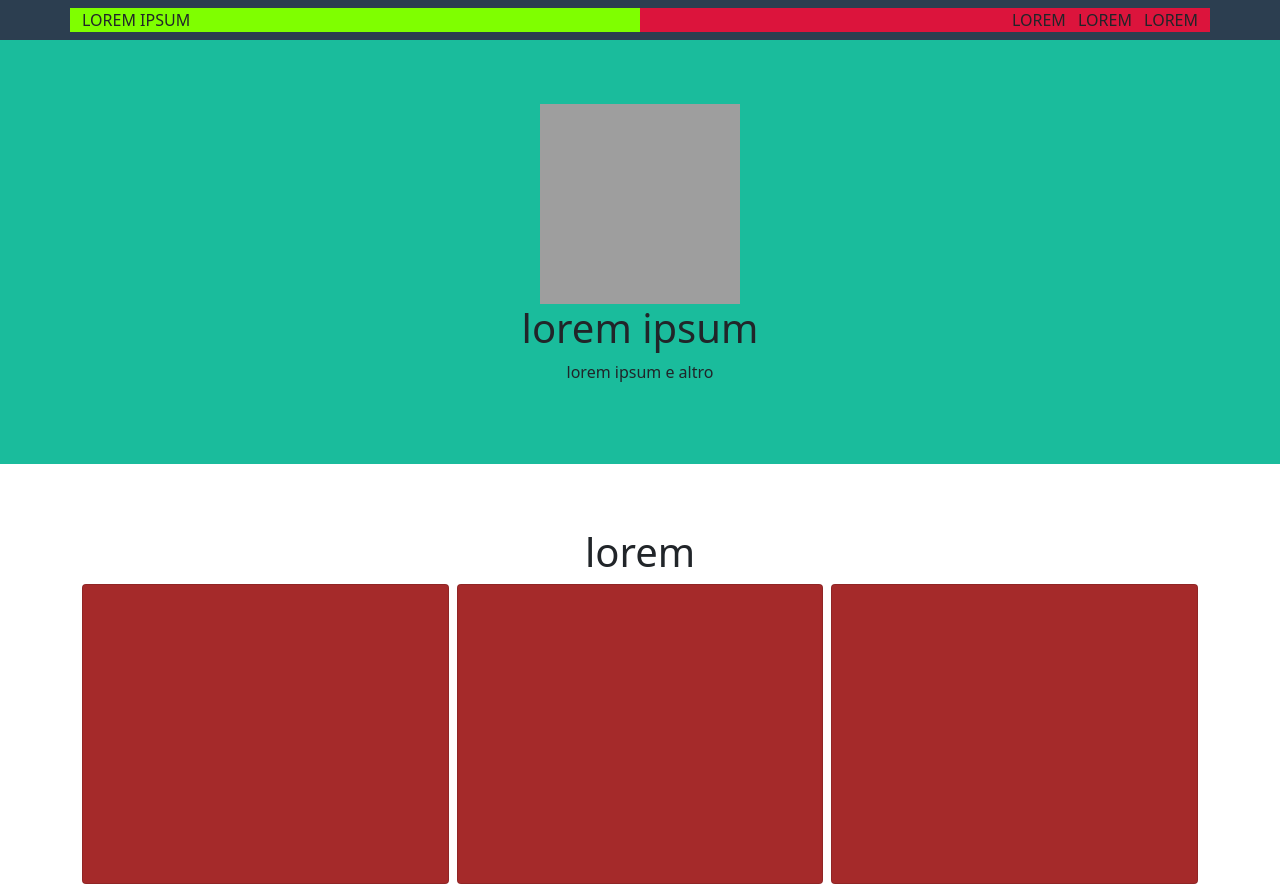
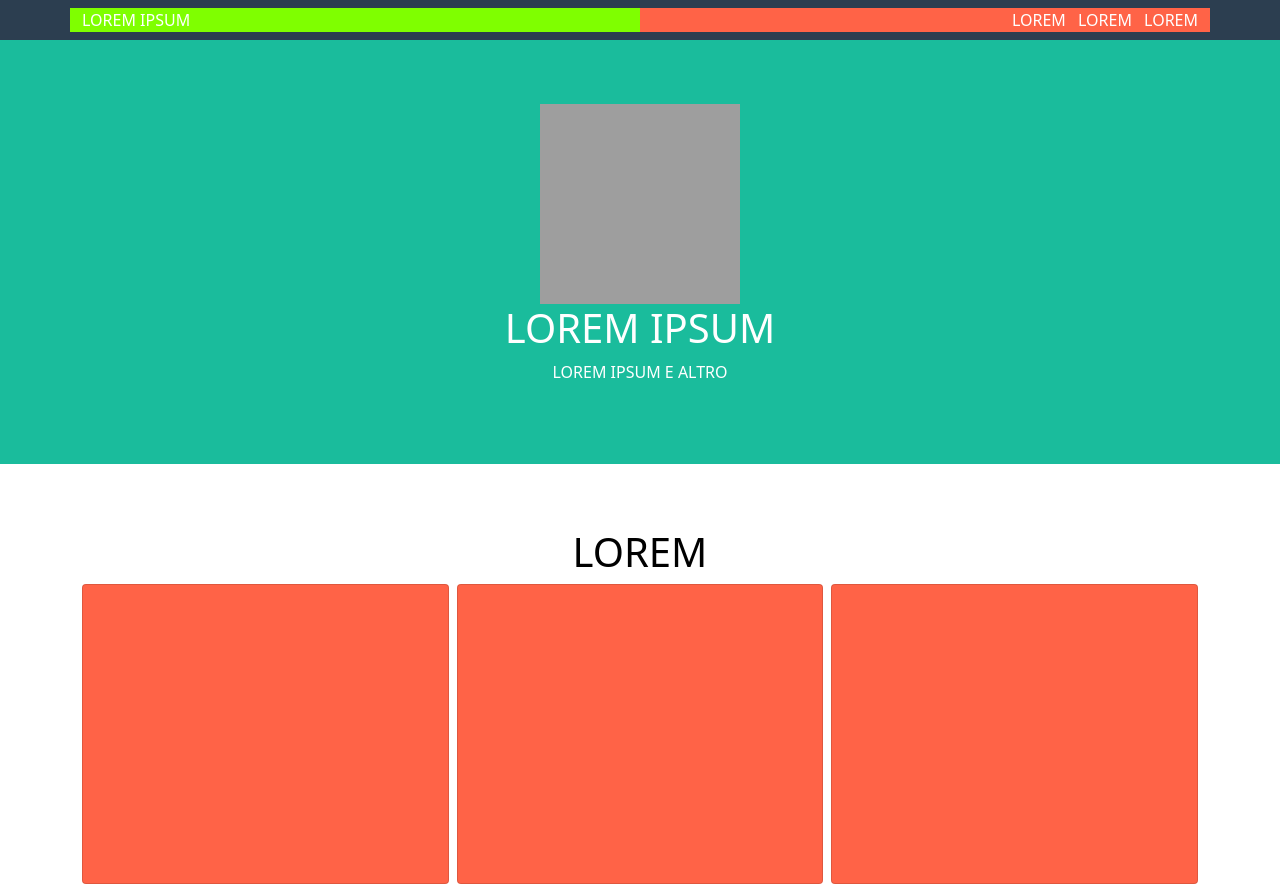
Before and after one commit to MGPasinetti/html-css-bootstrap-freelancer, a plain HTML site: page index.html in a window 1280 px wide. Shown: the top 889 px of the page. Drawn offline with nearby package versions, Linux system fonts and the light colour scheme; grey boxes are pictures that could not be loaded.

Commit message:
fixing layout

```diff
--- a/css/style.css
+++ b/css/style.css
@@ -1,26 +1,22 @@
 :root {
-    --bckg-primary: #2C3E50;
-    --bckg-teal: #1ABC9C;
-    --bckg-secondary: #3A546D;
+    --darkgrey-color: 44, 62, 80;
+    --green-color: 26, 188, 156;
+    --lightergrey-color: 58, 84, 109;
+    --white-color: 255, 255, 255;
+    --black-color: 0, 0, 0;
 }
 
+/* UTILITY CLASSES */
 .py-6 {
     padding-top: 4rem;
     padding-bottom: 4rem;
 }
 
+/* HEADER */
 header {
-    background-color: var(--bckg-primary);
+    background-color: rgb(var(--darkgrey-color));
+    color: rgb(var(--white-color));
 }
-
-/* .container {
-    background-color: brown;
-} */
-
-/* .row {
-    background-color: burlywood;
-    height: 100%;
-} */
 
 header .row > :first-child {
     background-color: chartreuse;
@@ -28,20 +24,30 @@ header .row > :first-child {
 }
 
 header .row > :last-child {
-    background-color: crimson;
+    background-color: tomato;
     height: 100%;
 }
 
+/* JUMBOTRON */
 .jumbotron {
-    background-color: var(--bckg-teal);
+    background-color: rgb(var(--green-color));
+    color: rgb(var(--white-color));
 }
 
-.cards [class*="col"] {
-    /* height: 300px;
-    background-color: brown; */
+
+/* CARDS */
+.cards {
+    background-color: rgb(var(--white-color));
+    color: rgb(var(--black-color));
 }
 
 .card {
     height: 300px;
-    background-color: brown;
+    background-color: tomato;
 }
+
+/* ABOUT */
+.about {
+    background-color: rgb(var(--green-color));
+    color: rgb(var(--white-color));
+}
--- a/index.html
+++ b/index.html
@@ -5,7 +5,7 @@
     <meta charset="UTF-8">
     <meta http-equiv="X-UA-Compatible" content="IE=edge">
     <meta name="viewport" content="width=device-width, initial-scale=1.0">
-  <title>Document</title>
+    <title>Bootstrap</title>
 
     <!-- style -->
     <link href="https://cdn.jsdelivr.net/npm/bootstrap@5.1.3/dist/css/bootstrap.min.css" rel="stylesheet"
@@ -15,6 +15,7 @@
 
 <body>
 
+    <!-- HEADER -->
     <header class="py-2">
         <div class="container">
             <div class="row text-uppercase">
@@ -39,9 +40,10 @@
         </div>
     </header>
 
+    <!-- JUMBOTRON -->
     <section class="jumbotron py-6">
         <div class="container">
-      <div class="row">
+            <div class="row text-uppercase">
                 <div class="col text-center">
                     <img src="https://picsum.photos/200/200" alt="">
                     <h1>lorem ipsum</h1>
@@ -52,9 +54,10 @@
         </div>
     </section>
 
+    <!-- CARDS -->
     <section class="cards py-6">
         <div class="container">
-      <div class="row">
+            <div class="row text-uppercase">
                 <div class="col-12 text-center">
                     <h1>lorem</h1>
                 </div>
@@ -81,9 +84,25 @@
                     <div class="card"></div>
                 </div>
             </div>
-
         </div>
     </section>
+
+    <!-- ABOUT -->
+    <section class="about py-6">
+        <div class="container">
+            <div class="row">
+                <div class="col-12 text-center text-uppercase">
+                    <h1>about</h1>
+                </div>
+                <div class="col-12 star"></div>
+            </div>
+            <div class="row row-cols-1 row-cols-md-2 justify-content-center">
+                <div class="col"></div>
+                <div class="col"></div>
+            </div>
+        </div>
+    </section>
+
 </body>
 
 </html>
```
Also changed, not shown: img/avatar.svg (added), img/cabin.png (added), img/cake.png (added), img/circus.png (added), img/game.png (added), img/safe.png (added), img/submarine.png (added). Lines whose indentation alone changed are shown as unchanged.
